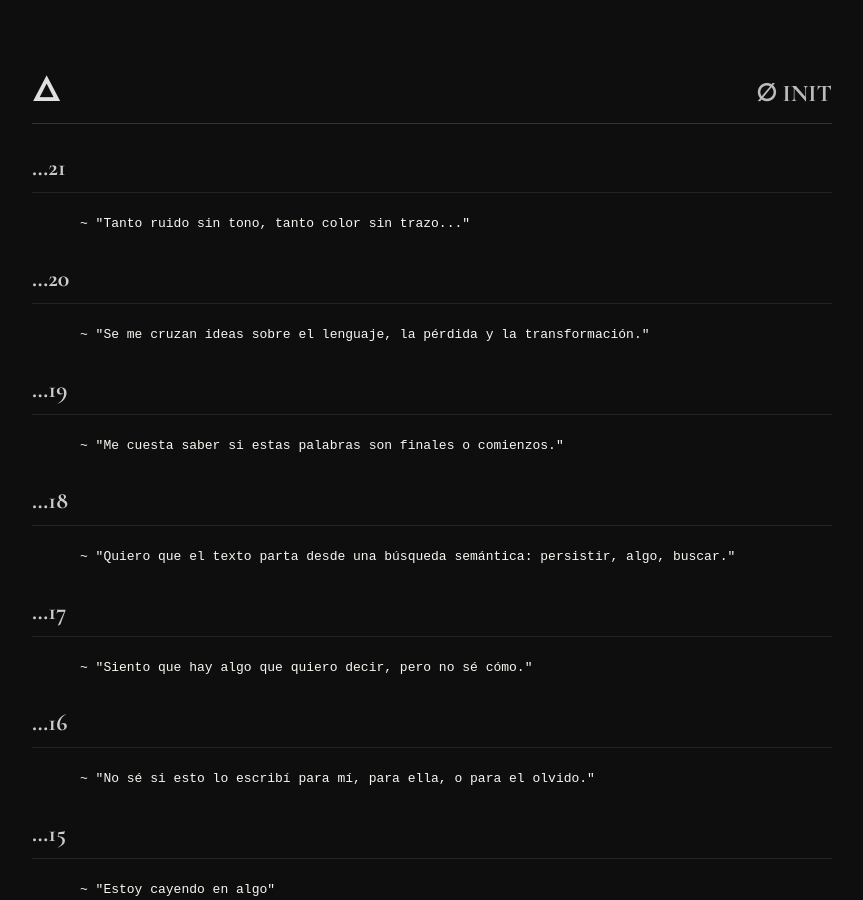
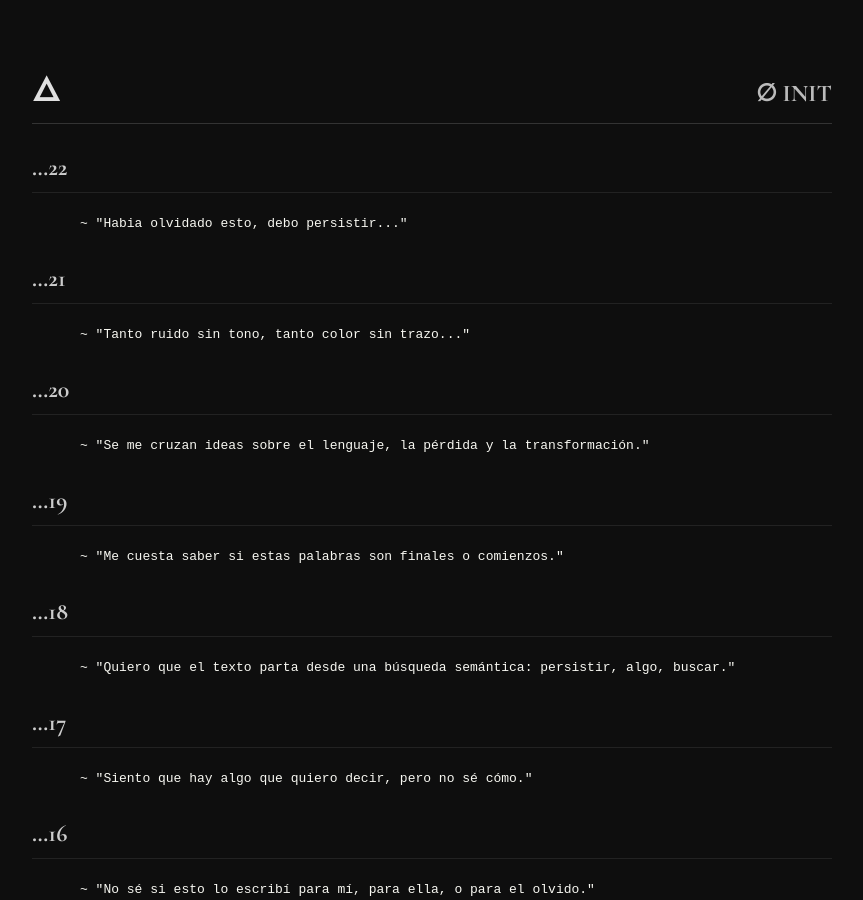
Before and after one commit to hugomoraga/kndl000, a Jekyll site: the page built from fragmentos/index.md, in a window 1280 px wide and 900 px high. Shown: the whole window, without its empty margins (208-1071 px from the left). Built offline with Jekyll 4.4.1, drawn with Linux system fonts in a browser that asks for light colours.

Commit message:
Add a new fragment to fragmentos.yml

```diff
--- a/_data/fragmentos.yml
+++ b/_data/fragmentos.yml
@@ -1,3 +1,5 @@
+- - "Habia olvidado esto, debo persistir..."
+
 - - "Tanto ruido sin tono, tanto color sin trazo..."
 
 - - "Se me cruzan ideas sobre el lenguaje, la pérdida y la transformación."
```
